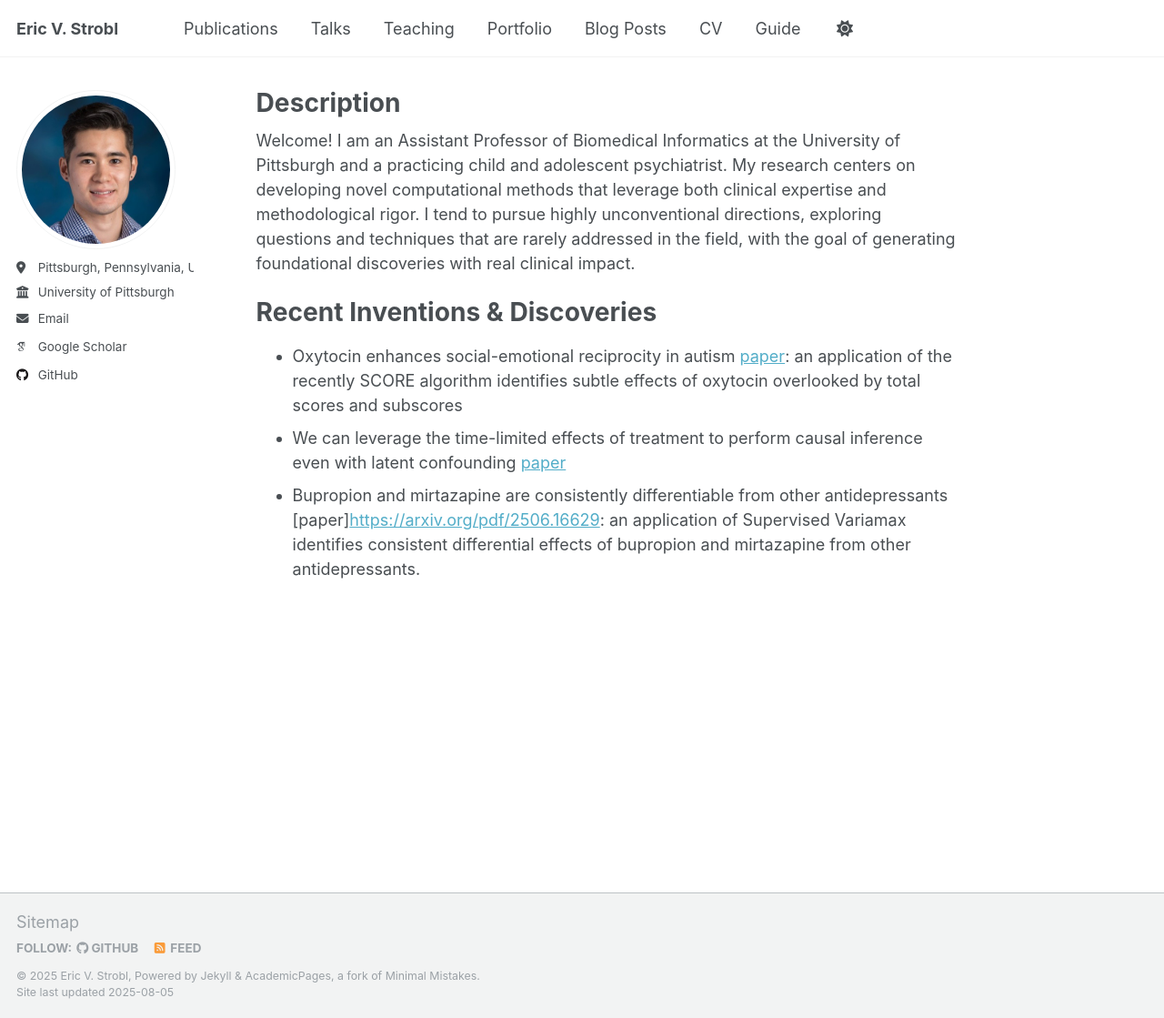
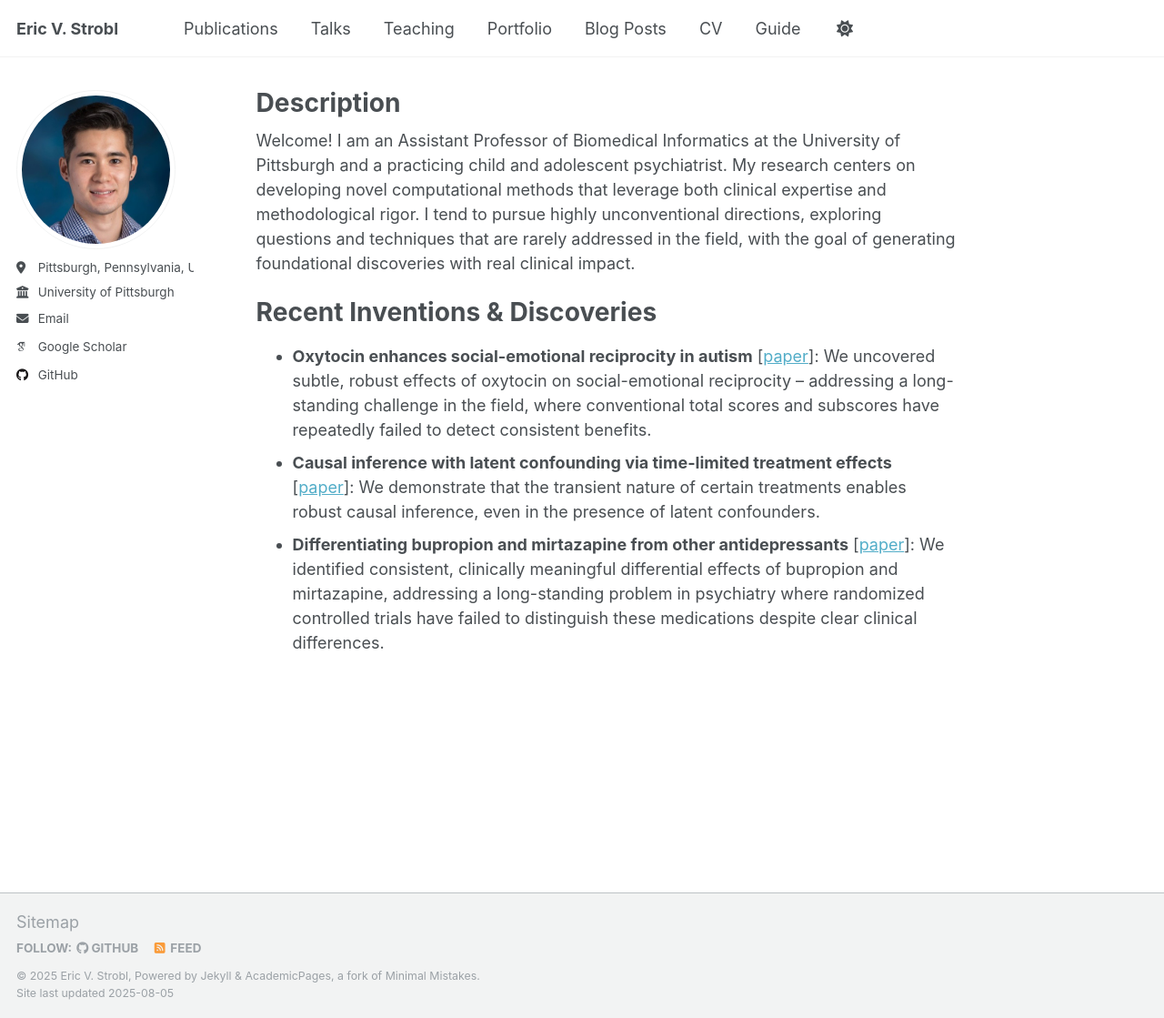
Before and after one commit to ericstrobl/ericstrobl.github.io, a Jekyll site: the page built from _pages/about.md, in a window 1280 px wide and 1119 px high. Shown: the whole window at 91% size. Built offline with Jekyll 4.4.1, drawn with Linux system fonts in a browser that asks for light colours; some web fonts are replaced; a script that is not in the unit is left out.

Commit message:
Update about.md

```diff
--- a/_pages/about.md
+++ b/_pages/about.md
@@ -11,6 +11,6 @@ Welcome! I am an Assistant Professor of Biomedical Informatics at the University
 
 Recent Inventions & Discoveries
 ======
-- Oxytocin enhances social-emotional reciprocity in autism [paper](https://www.medrxiv.org/content/10.1101/2025.07.20.25331870v1): an application of the recently SCORE algorithm identifies subtle effects of oxytocin overlooked by total scores and subscores
-- We can leverage the time-limited effects of treatment to perform causal inference even with latent confounding [paper](https://arxiv.org/pdf/2506.16629)
-- Bupropion and mirtazapine are consistently differentiable from other antidepressants [paper][https://arxiv.org/pdf/2506.16629](https://www.sciencedirect.com/science/article/pii/S0165032725009930): an application of Supervised Variamax identifies consistent differential effects of bupropion and mirtazapine from other antidepressants.
+- **Oxytocin enhances social-emotional reciprocity in autism** [[paper](https://www.medrxiv.org/content/10.1101/2025.07.20.25331870v1)]: We uncovered subtle, robust effects of oxytocin on social-emotional reciprocity -- addressing a long-standing challenge in the field, where conventional total scores and subscores have repeatedly failed to detect consistent benefits.
+- **Causal inference with latent confounding via time-limited treatment effects** [[paper](https://arxiv.org/pdf/2506.16629)]: We demonstrate that the transient nature of certain treatments enables robust causal inference, even in the presence of latent confounders.
+- **Differentiating bupropion and mirtazapine from other antidepressants** [[paper](https://www.sciencedirect.com/science/article/pii/S0165032725009930)]: We identified consistent, clinically meaningful differential effects of bupropion and mirtazapine, addressing a long-standing problem in psychiatry where randomized controlled trials have failed to distinguish these medications despite clear clinical differences.
```
